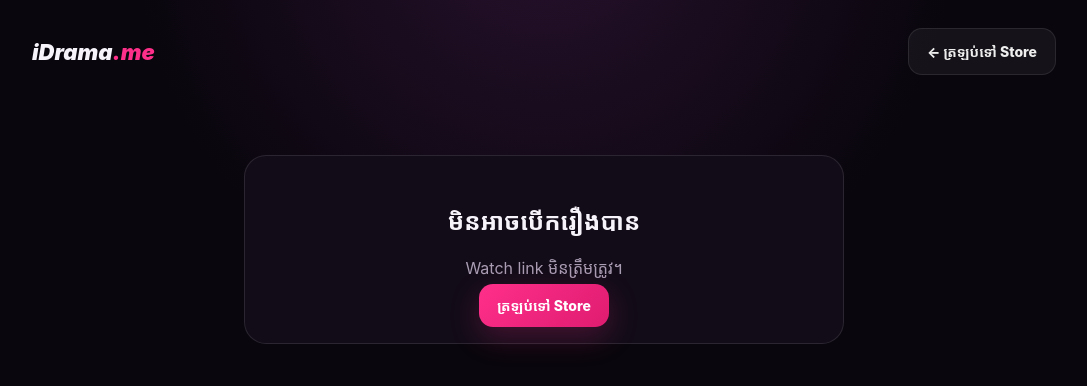
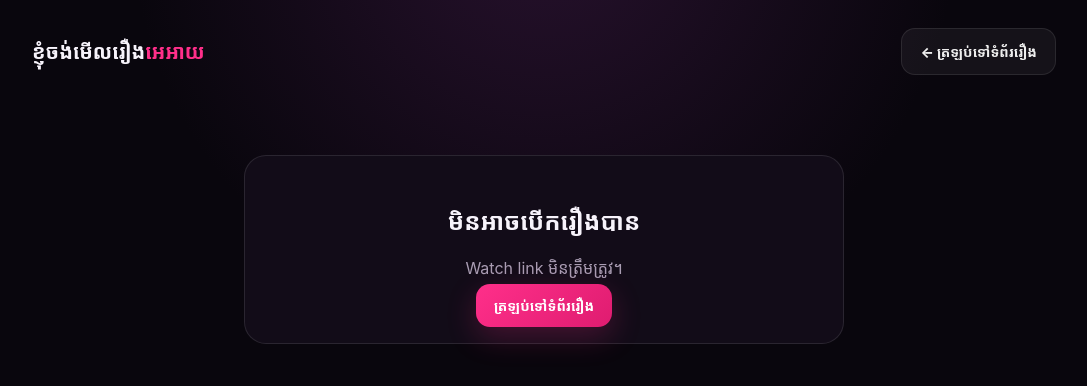
Before and after one commit to lensbykai-bit/iDramame, a website: page public/watch.html in a window 1280 px wide. Shown: the whole page, without its empty margins (96-1183 px from the left). Drawn offline with Linux system fonts and the light colour scheme.

Commit message:
Rebrand watch page to ខ្ញុំចង់មើលរឿងអេអាយ

```diff
--- a/public/watch.html
+++ b/public/watch.html
@@ -1,17 +1,17 @@
 <!doctype html>
 <html lang="km">
-<head><meta charset="utf-8"><meta name="viewport" content="width=device-width,initial-scale=1"><meta name="robots" content="noindex,nofollow"><title>Watch • iDrama.me</title><link rel="stylesheet" href="/styles.css"><style>
-.watch-shell{max-width:1060px;margin:0 auto;padding:28px 18px 60px}.watch-top{display:flex;align-items:center;justify-content:space-between;margin-bottom:18px}.watch-brand{font-weight:900;font-style:italic;font-size:22px}.watch-brand span{color:#ff2f8a}.player-wrap{position:relative;border:1px solid rgba(255,255,255,.1);border-radius:22px;overflow:hidden;background:#000;box-shadow:0 30px 100px rgba(0,0,0,.5)}video{display:block;width:100%;max-height:76vh;background:#000}.wm{position:absolute;top:18px;right:18px;pointer-events:none;background:rgba(0,0,0,.42);border:1px solid rgba(255,255,255,.15);backdrop-filter:blur(6px);padding:7px 10px;border-radius:999px;font:11px ui-monospace,monospace;color:rgba(255,255,255,.72)}.watch-meta{padding:18px 2px}.watch-meta h1{font-size:28px;margin:0 0 6px}.notice{color:#a99db3;line-height:1.7;font-size:13px}.watch-error{margin:80px auto;max-width:600px;text-align:center;padding:28px;border:1px solid rgba(255,255,255,.1);border-radius:22px;background:#120c18}
+<head><meta charset="utf-8"><meta name="viewport" content="width=device-width,initial-scale=1"><meta name="robots" content="noindex,nofollow"><title>មើលរឿង • ខ្ញុំចង់មើលរឿងអេអាយ</title><link rel="stylesheet" href="/styles.css"><style>
+.watch-shell{max-width:1060px;margin:0 auto;padding:28px 18px 60px}.watch-top{display:flex;align-items:center;justify-content:space-between;margin-bottom:18px}.watch-brand{font-weight:900;font-size:20px}.watch-brand span{color:#ff2f8a}.player-wrap{position:relative;border:1px solid rgba(255,255,255,.1);border-radius:22px;overflow:hidden;background:#000;box-shadow:0 30px 100px rgba(0,0,0,.5)}video{display:block;width:100%;max-height:76vh;background:#000}.wm{position:absolute;top:18px;right:18px;pointer-events:none;background:rgba(0,0,0,.42);border:1px solid rgba(255,255,255,.15);backdrop-filter:blur(6px);padding:7px 10px;border-radius:999px;font:11px ui-monospace,monospace;color:rgba(255,255,255,.72)}.watch-meta{padding:18px 2px}.watch-meta h1{font-size:28px;margin:0 0 6px}.notice{color:#a99db3;line-height:1.7;font-size:13px}.watch-error{margin:80px auto;max-width:600px;text-align:center;padding:28px;border:1px solid rgba(255,255,255,.1);border-radius:22px;background:#120c18}
 </style></head>
 <body>
 <div class="watch-shell">
-  <div class="watch-top"><div class="watch-brand">iDrama<span>.me</span></div><a class="ghost-btn" href="/">← ត្រឡប់ទៅ Store</a></div>
+  <div class="watch-top"><div class="watch-brand">ខ្ញុំចង់មើលរឿង<span>អេអាយ</span></div><a class="ghost-btn" href="/">← ត្រឡប់ទៅទំព័ររឿង</a></div>
   <div id="content"><div class="loading">កំពុងបើករឿង…</div></div>
 </div>
 <script>
 const token=new URLSearchParams(location.search).get('token');
 const box=document.getElementById('content');
-function esc(v=''){return String(v).replace(/[&<>'"]/g,c=>({'&':'&amp;','<':'&lt;','>':'&gt;',"'":'&#39;','"':'&quot;'}[c]));}
-(async()=>{try{if(!token)throw new Error('Watch link មិនត្រឹមត្រូវ។');const r=await fetch('/api/access?token='+encodeURIComponent(token),{cache:'no-store'});const d=await r.json();if(!r.ok)throw new Error(d.error||'Access denied');box.innerHTML=`<div class="player-wrap"><video id="video" controls controlsList="nodownload noplaybackrate" disablePictureInPicture playsinline preload="metadata" src="${d.videoUrl}"></video><div class="wm">iDrama.me • ${esc(d.orderId)}</div></div><div class="watch-meta"><h1>${esc(d.story.title)}</h1><div class="notice">🔐 Access របស់អ្នកត្រូវបានចុះហត្ថលេខាដោយ Server។ ការថតអេក្រង់ដោយឧបករណ៍ផ្សេងមិនអាចរារាំងបាន 100% ទេ ដូច្នេះ Order Watermark ត្រូវបានបង្ហាញលើ Player។</div></div>`;document.addEventListener('contextmenu',e=>e.preventDefault());}catch(e){box.innerHTML=`<div class="watch-error"><h2>មិនអាចបើករឿងបាន</h2><p class="muted">${esc(e.message)}</p><a class="primary-btn" href="/">ត្រឡប់ទៅ Store</a></div>`;}})();
+function esc(v=''){return String(v).replace(/[&<>'\"]/g,c=>({'&':'&amp;','<':'&lt;','>':'&gt;',"'":'&#39;','\"':'&quot;'}[c]));}
+(async()=>{try{if(!token)throw new Error('Watch link មិនត្រឹមត្រូវ។');const r=await fetch('/api/access?token='+encodeURIComponent(token),{cache:'no-store'});const d=await r.json();if(!r.ok)throw new Error(d.error||'Access denied');box.innerHTML=`<div class="player-wrap"><video id="video" controls controlsList="nodownload noplaybackrate" disablePictureInPicture playsinline preload="metadata" src="${d.videoUrl}"></video><div class="wm">ខ្ញុំចង់មើលរឿងអេអាយ • ${esc(d.orderId)}</div></div><div class="watch-meta"><h1>${esc(d.story.title)}</h1><div class="notice">🔐 Access របស់អ្នកត្រូវបានចុះហត្ថលេខាដោយ Server។ ការថតអេក្រង់ដោយឧបករណ៍ផ្សេងមិនអាចរារាំងបាន 100% ទេ ដូច្នេះ Order Watermark ត្រូវបានបង្ហាញលើ Player។</div></div>`;document.addEventListener('contextmenu',e=>e.preventDefault());}catch(e){box.innerHTML=`<div class="watch-error"><h2>មិនអាចបើករឿងបាន</h2><p class="muted">${esc(e.message)}</p><a class="primary-btn" href="/">ត្រឡប់ទៅទំព័ររឿង</a></div>`;}})();
 </script>
 </body></html>
```
